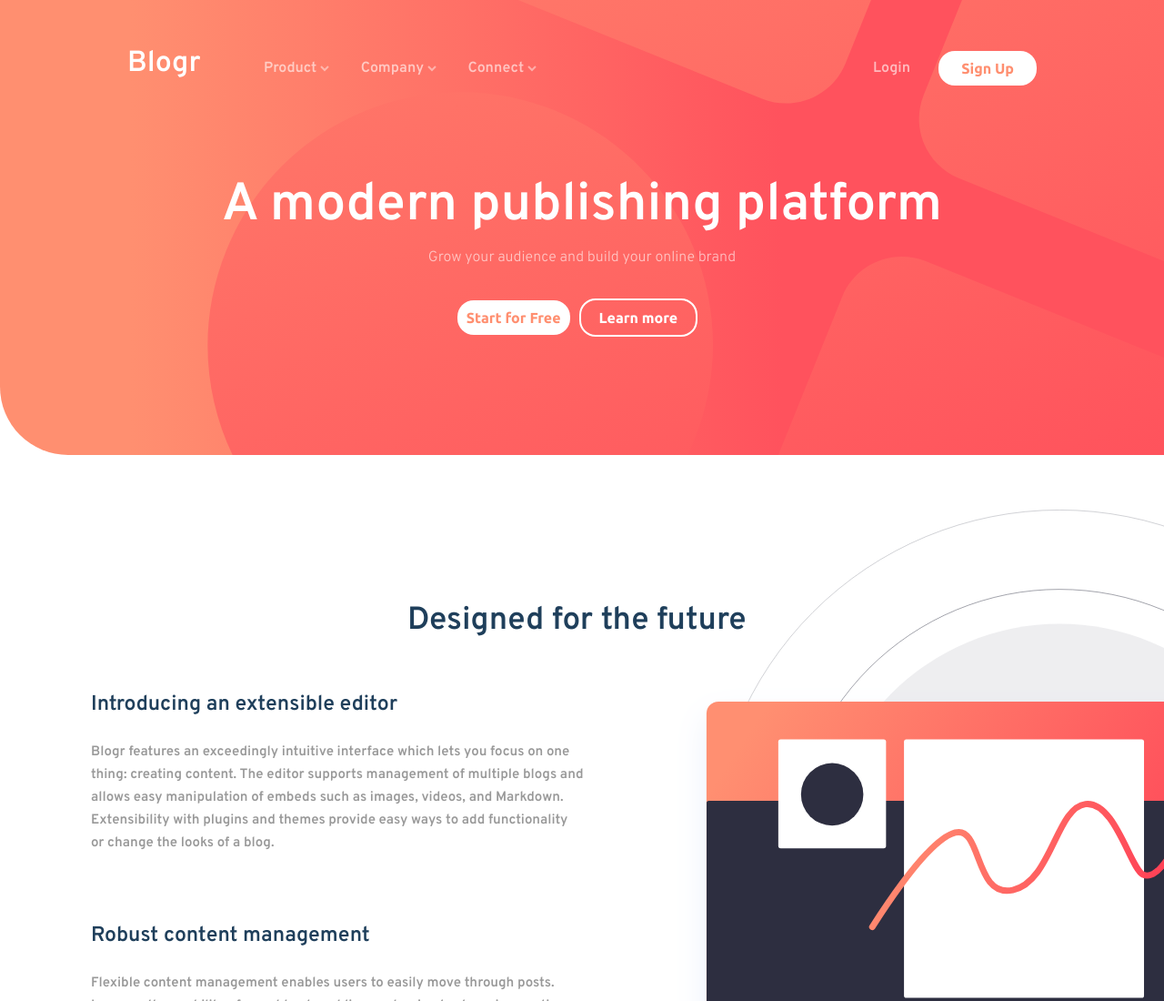
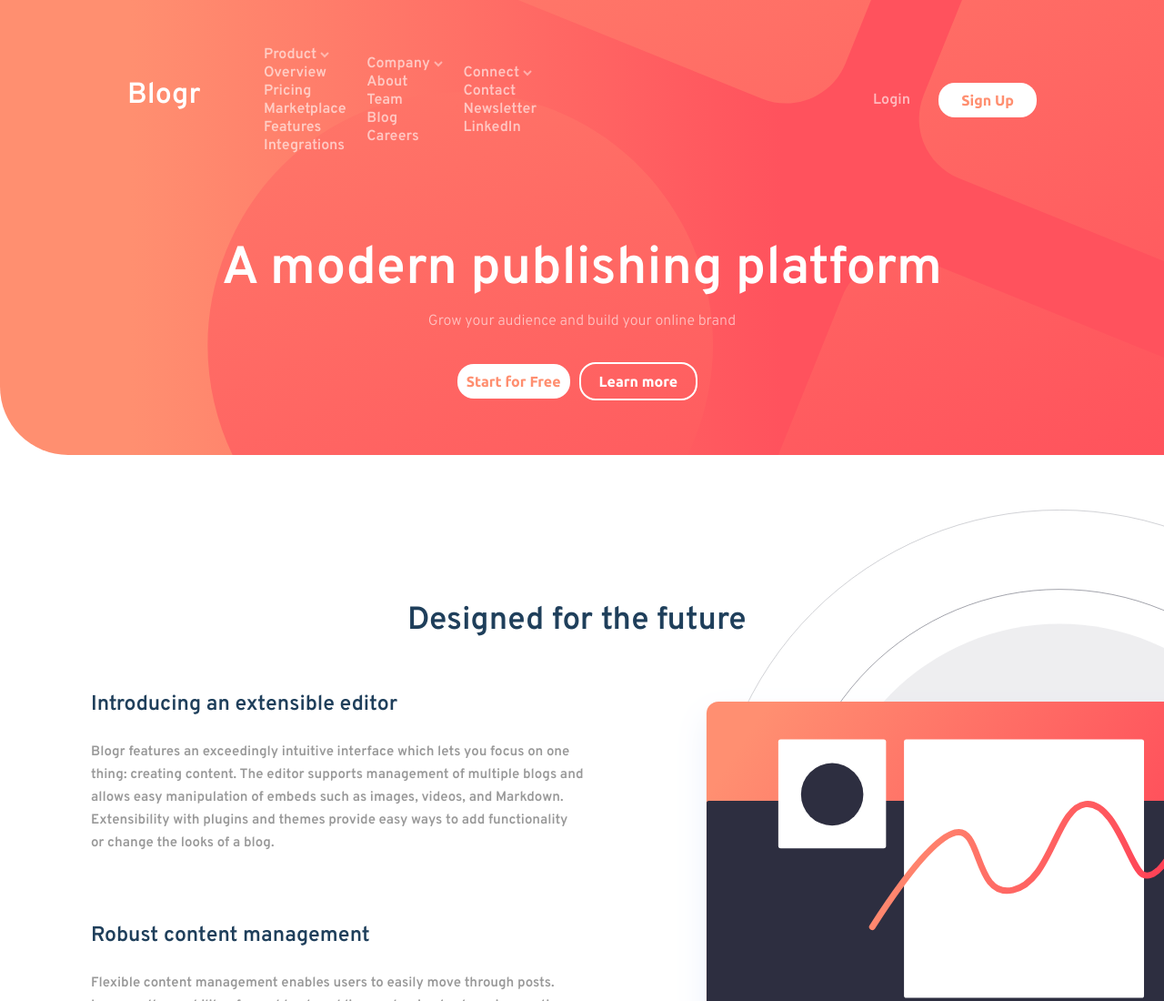
Before and after one commit to vtejaeta/FrontendMentor-blogr-landing-page-main, a plain HTML site: page index.html in a window 1280 px wide. Shown: the top 1100 px of the page at 91% size. Drawn offline with Linux system fonts and the light colour scheme.

Commit message:
Added markup for dropdown

```diff
--- a/index.html
+++ b/index.html
@@ -33,22 +33,46 @@
           <h1 class="brand-name">Blogr</h1>
           <ul class="about-items">
             <li class="dropdown-item">
-              Product
+              <span class="item-name">Product</span>
               <span
                 ><img src="./images/icon-arrow-light.svg" alt="dropdown-arrows"
               /></span>
+              <div class="item-options">
+                <ul>
+                  <li>Overview</li>
+                  <li>Pricing</li>
+                  <li>Marketplace</li>
+                  <li>Features</li>
+                  <li>Integrations</li>
+                </ul>
+              </div>
             </li>
             <li class="dropdown-item">
-              Company
+              <span class="item-name">Company</span>
               <span
                 ><img src="./images/icon-arrow-light.svg" alt="dropdown-arrows"
               /></span>
+              <div class="item-options">
+                <ul>
+                  <li>About</li>
+                  <li>Team</li>
+                  <li>Blog</li>
+                  <li>Careers</li>
+                </ul>
+              </div>
             </li>
             <li class="dropdown-item">
-              Connect
+              <span class="item-name">Connect</span>
               <span
                 ><img src="./images/icon-arrow-light.svg" alt="dropdown-arrows"
               /></span>
+              <div class="item-options">
+                <ul>
+                  <li>Contact</li>
+                  <li>Newsletter</li>
+                  <li>LinkedIn</li>
+                </ul>
+              </div>
             </li>
           </ul>
         </div>
```
